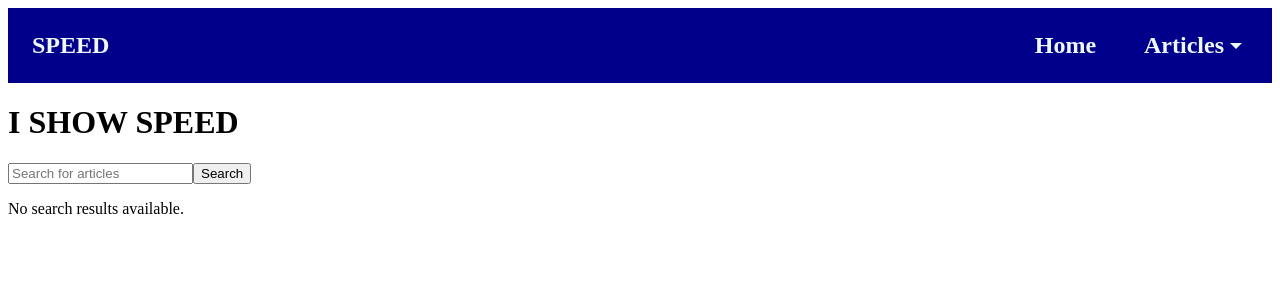
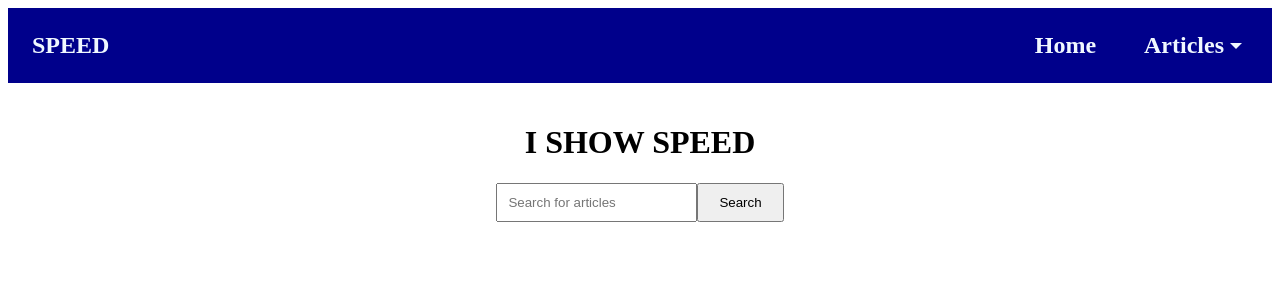
Before and after one commit to HazeemHussain/Assignment-1B, a Next.js app in the folder frontend/: page / in a window 1280 px wide. Shown: the top 300 px of the page. Built offline with nearby package versions, Linux system fonts and the light colour scheme.

Commit message:
Worked on search feature

```diff
--- a/frontend/src/pages/index.tsx
+++ b/frontend/src/pages/index.tsx
@@ -1,42 +1,59 @@
-import React, { useState } from 'react';
+import React, { Key, useState } from 'react';
 import axios from 'axios';
-import SortableTable from '../components/table/SortableTable'; // Import the table component
 import styles from 'styles/Articles.module.scss'; // Import the CSS module
+import { NextPage } from 'next';
 
-interface Article {
-  _id: string;
+interface ArticlesProps {
+  articles: ArticlesInterface[];
+}
+
+interface ArticlesInterface {
+  _id: Key | null | undefined;
+  id: string;
   title: string;
   authors: string;
   source: string;
   pubYear: string;
   doi: string;
+  claim: string;
+  evidence: string;
   summary: string;
 }
 
-export default function Home() {
+const Articles: NextPage<ArticlesProps> = ({ articles }) => {
   const [searchQuery, setSearchQuery] = useState('');
-  const [searchResults, setSearchResults] = useState<Article[]>([]); // Annotate with the Article interface
-  const [articles, setArticles] = useState<Article[]>([]); // Annotate with the Article interface
+  const [searchResults, setSearchResults] = useState<ArticlesInterface[]>([]); // Annotate with the Article interface
   const [showSearchResults, setShowSearchResults] = useState(false); // To toggle between articles and search results
 
+  const headers: { key: keyof ArticlesInterface; label: string }[] = [
+    { key: 'title', label: 'Title' },
+    { key: 'authors', label: 'Authors' },
+    { key: 'source', label: 'Source' },
+    { key: 'pubYear', label: 'Publication Year' },
+    { key: 'doi', label: 'DOI' },
+    { key: 'claim', label: 'Claim' },
+    { key: 'evidence', label: 'Evidence' },
+  ];
 
   const handleSearch = () => {
     axios
-      .get(`/api/search?query=${searchQuery}`)
+      .get(`http://localhost:8082/api/article/search?query=${searchQuery}`)
       .then((response) => {
         setSearchResults(response.data);
         console.log(response.data);
+        setShowSearchResults(true);
       })
       .catch((error) => {
         console.error(error);
+        setShowSearchResults(false);
       });
   };
 
   return (
-    <div className="container">
+    <div className={styles.container}>
       <h1>I SHOW SPEED</h1>
 
-      <div>
+      <div className={styles['centered-search-bar']}>
         <input
           type="text"
           placeholder="Search for articles"
@@ -46,23 +63,31 @@
         <button onClick={handleSearch}>Search</button>
       </div>
 
-      {searchResults.length > 0 ? (
+      {showSearchResults ? (
         <div>
           <h2>Search Results:</h2>
-          {searchResults.map((article) => (
-            <div key={article._id}>
-              <h3>{article.title || 'Title not available'}</h3>
-              <p>Authors: {article.authors || 'Authors not available'}</p>
-              <p>Source: {article.source || 'Source not available'}</p>
-              <p>Publication Year: {article.pubYear || 'Publication Year not available'}</p>
-              <p>DOI: {article.doi || 'DOI not available'}</p>
-              <p>Summary: {article.summary || 'Summary not available'}</p>
-            </div>
-          ))}
+          <table className={styles.table}>
+            <thead>
+              <tr>
+                {headers.map((header) => (
+                  <th key={header.key}>{header.label}</th>
+                ))}
+              </tr>
+            </thead>
+            <tbody>
+              {searchResults.map((article) => (
+                <tr key={article._id} className={styles.row}>
+                  {headers.map((header) => (
+                    <td key={header.key}>{article[header.key]}</td>
+                  ))}
+                </tr>
+              ))}
+            </tbody>
+          </table>
         </div>
-      ) : (
-        <p>No search results available.</p>
-      )}
+      ) : null}
     </div>
   );
-}
+};
+
+export default Articles;
--- a/frontend/styles/Articles.module.scss
+++ b/frontend/styles/Articles.module.scss
@@ -24,3 +24,27 @@
     background-color: #ddd;
   }
 }
+
+.container {
+  text-align: center;
+  margin: 0 auto; // Center the container horizontally
+  padding: 20px;
+
+  .centered-search-bar {
+    margin: 0 auto; // Center the search bar horizontally
+    max-width: 1000px; // Adjust the maximum width as needed
+    justify-content: space-between;
+
+    input {
+     flex: 1;
+      padding: 10px; // Adjust the padding to make it bigger
+    }
+
+    button {
+      padding: 10px 20px; // Adjust the padding to make it bigger
+
+
+
+    }
+  }
+}
--- /dev/null
+++ b/frontend/styles/SearchBar.module.scss
@@ -0,0 +1,23 @@
+.container {
+    text-align: center;
+    margin: 0 auto; // Center the container horizontally
+    padding: 20px;
+
+    .centered-search-bar {
+      margin: 0 auto; // Center the search bar horizontally
+      max-width: 1000px; // Adjust the maximum width as needed
+      justify-content: space-between;
+
+      input {
+       flex: 1;
+        padding: 10px; // Adjust the padding to make it bigger
+      }
+
+      button {
+        padding: 10px 20px; // Adjust the padding to make it bigger
+
+
+
+      }
+    }
+  }
```
Also changed, not shown: frontend/src/pages/articles/index.tsx (+0 -62 lines), 1 other file (tests, documents, lock files or other folders).
